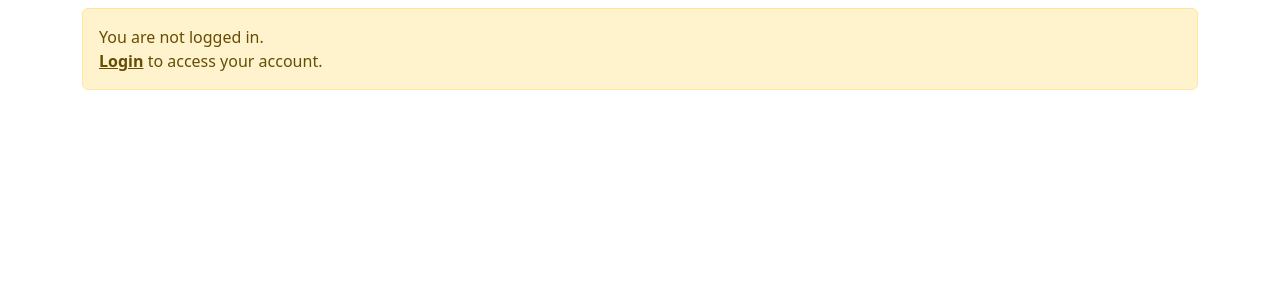
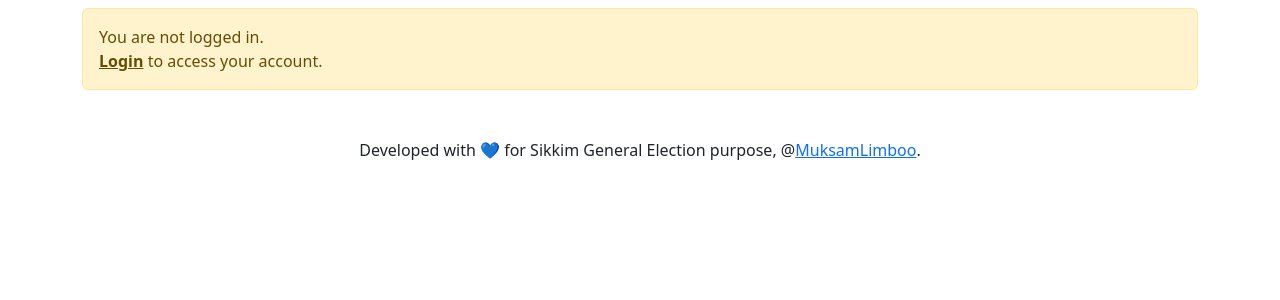
Before and after one commit to mukku105/General-Election-ToolKit, a Flask app: template app/templates/index.html in a window 1280 px wide. Shown: the part 86-386 px from the top of the page. Run offline with Flask 3, Linux system fonts and the light colour scheme; the template is opened without the code that fills it, so the values that code supplies are empty; parts of the project's set-up code (start-up, migrations or seed data) failed here and were passed over; some libraries are stand-ins or nearby versions.

Commit message:
added-credit

```diff
--- a/app/templates/base.html
+++ b/app/templates/base.html
@@ -18,6 +18,8 @@
     <div class="container">
         {% block content %} {% endblock %}
     </div>
+    <div class="text-center m-5">
+        Developed with 💙 for Sikkim General Election purpose, @<a href="https://github.com/mukku105" target="_blank">MuksamLimboo</a>.
     </div>
 
     <script src="{{ url_for('static', filename='jquery-3.7.1/jquery.min.js') }}"></script>
```
